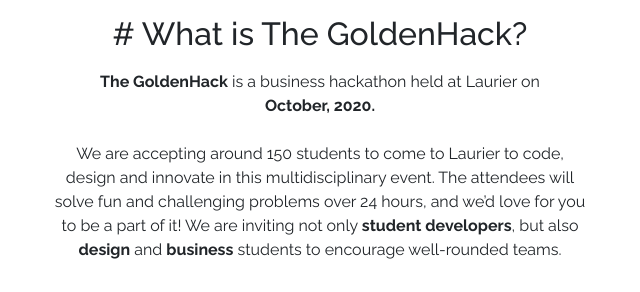
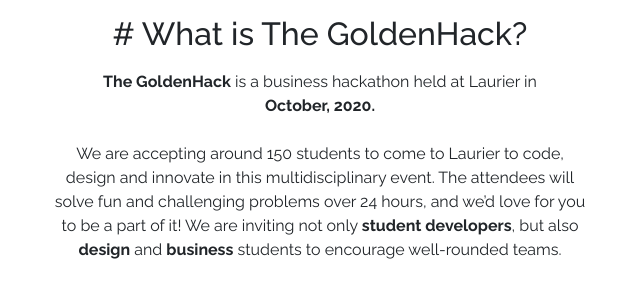
Before and after one commit to thegoldenhack/website-v1.0, a website built with webpack: page index.html in a window 1280 px wide. Shown: the part 508-800 px from the top of the page, 603-1243 px from the left. Built offline with nearby package versions, Linux system fonts and the light colour scheme.

Commit message:
fixed typo

```diff
--- a/index.html
+++ b/index.html
@@ -209,7 +209,7 @@
       <div class="col-md mx-1 my-5">
         <h2 class="text-center mb-3"># What is The GoldenHack?</h2>
         <p class="text-center">
-          <b>The GoldenHack</b> is a business hackathon held at Laurier on<br />
+          <b>The GoldenHack</b> is a business hackathon held at Laurier in<br />
           <b>October, 2020.</b>
           <br /><br />
           We are accepting around 150 students to come to Laurier to code,
```
